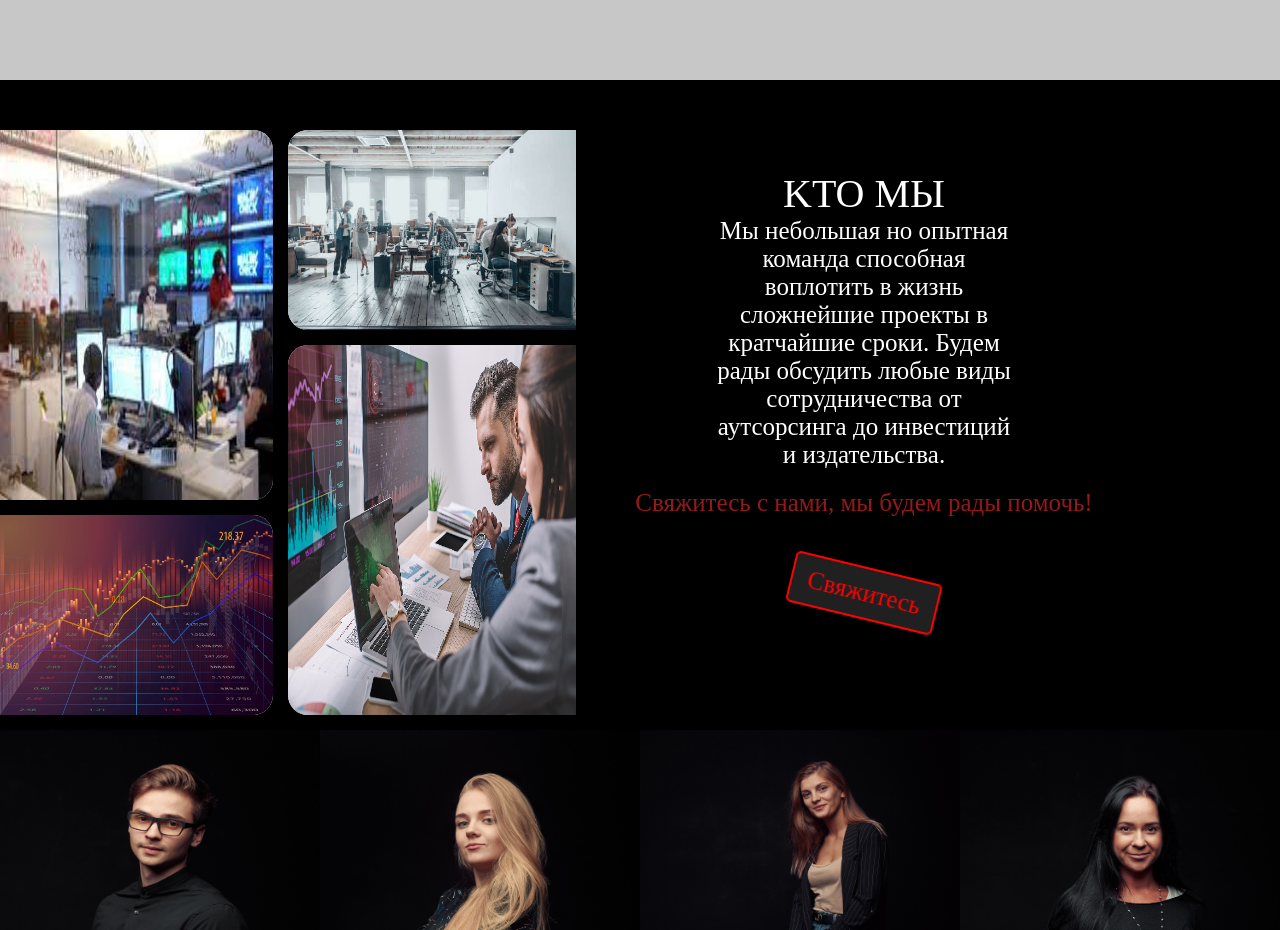
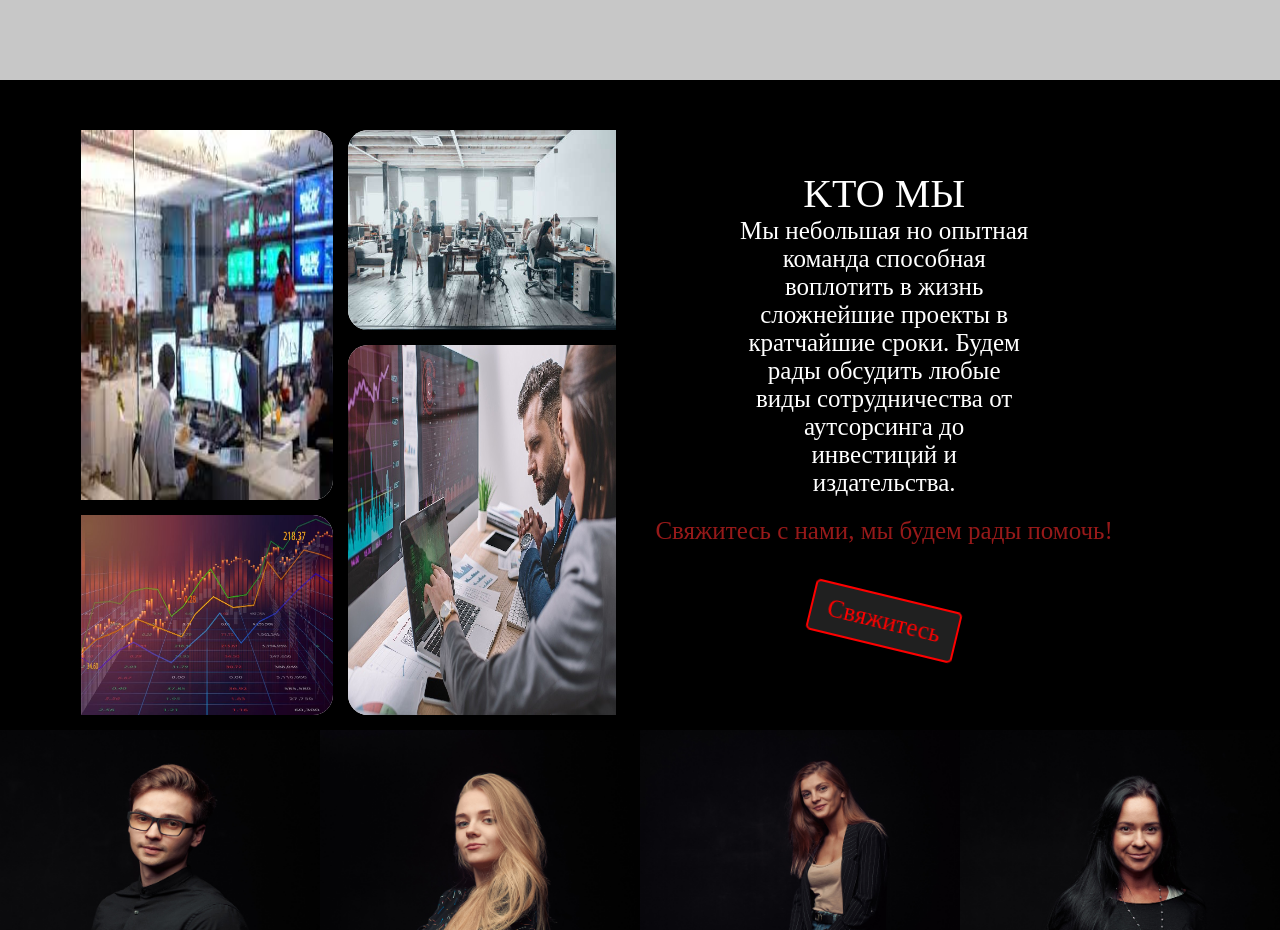
Before and after one commit to kola1236/dia, a website: page app/index.html in a window 1280 px wide. Shown: the part 640-1570 px from the top of the page. Drawn offline with nearby package versions, Linux system fonts and the light colour scheme; some packages are replaced by stand-ins of ours.

Commit message:
about commit

```diff
--- a/app/scss/_about.scss
+++ b/app/scss/_about.scss
@@ -4,7 +4,7 @@
     height: auto;
     background-color: rgb(0, 0, 0);
     color: white;
-
+    // margin-left: 5%;
     &__wrap {
         width: 90%;
         height: auto;
@@ -14,14 +14,22 @@
 
             margin-left: 20%;
         }
+        @include breakpoint(lg7) {
+            display: block;
+            margin-left: 0%;
+        }
     }
     &__blok1 {
         width: 50%;
         min-width: 500px;
         height: 600px;
         display: flex;
+        margin-left: 7%;
         @include breakpoint(lg9) {
             width: 500px;
+        }
+        @include breakpoint(lg7) {
+            margin-left: 0%;
         }
         &__wrap1 {
             width: 50%;
```
Also changed, not shown: app/css/style.min.css.
